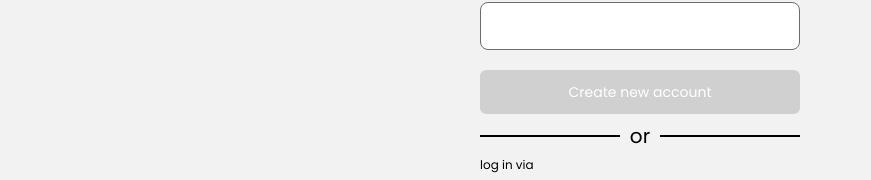
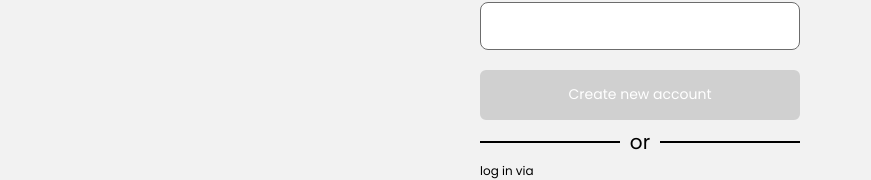
Before and after one commit to ArtemBohak/Chapter, a React (Vite) app: page /auth/register in a window 1280 px wide. Shown: the part 277-457 px from the top of the page, without its empty margins (0-871 px from the left). Built offline with nearby package versions, Linux system fonts and the light colour scheme.

Commit message:
style: this change register form button height according to design

```diff
--- a/src/pages/RegisterPage/components/RegisterForm/RegisterForm.module.scss
+++ b/src/pages/RegisterPage/components/RegisterForm/RegisterForm.module.scss
@@ -1,3 +1,7 @@
 .register-form {
   @apply max-w-[326px] mb-1-xs;
+
+  &__button {
+    @apply min-h-[50px];
+  }
 }
--- a/src/pages/RegisterPage/components/RegisterForm/RegisterForm.tsx
+++ b/src/pages/RegisterPage/components/RegisterForm/RegisterForm.tsx
@@ -108,6 +108,7 @@ const RegisterForm: FC<RegisterFormProps> = ({ className, ...props }) => {
           />
           {renderNextStep(values.hash)}
           <UIbutton
+            className={styles["register-form__button"]}
             dataAutomation="submitButton"
             type="submit"
             fullWidth
```
